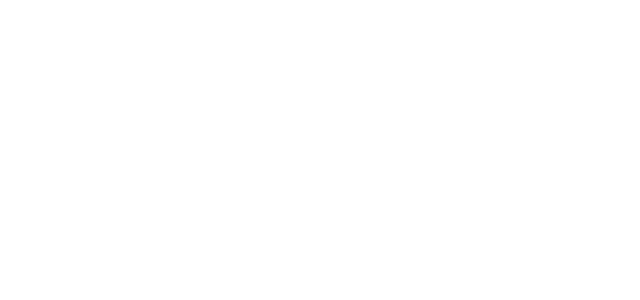
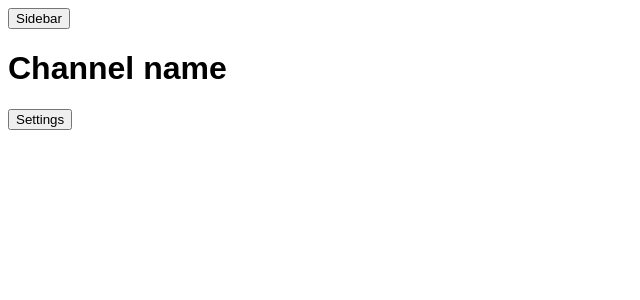
Before and after one commit to alexxbull/rpchat, a React (Create React App) app in the folder frontend/: page / in a window 1280 px wide. Shown: the top 300 px of the page, without its empty margins (0-640 px from the left). Built offline with nearby package versions, Linux system fonts and the light colour scheme.

Commit message:
added Toolbar component

```diff
--- a/frontend/src/App.js
+++ b/frontend/src/App.js
@@ -1,12 +1,13 @@
 import React from 'react';
 
 import Backdrop from './components/Backdrop/Backdrop.js'
-
+import Toolbar from './components/Toolbar/Toolbar.js'
 
 function App() {
   return (
     <div className="App">
       <Backdrop />
+      <Toolbar />
     </div>
   );
 }
--- /dev/null
+++ b/frontend/src/components/Toolbar/Toolbar.js
@@ -0,0 +1,13 @@
+import React from 'react'
+
+const Toolbar = props => {
+    return (
+        <div className="toolbar">
+            <button className="sidebar-btn">Sidebar</button>
+            <h1>Channel name</h1>
+            <button className="settings-btn">Settings</button>
+        </div>
+    )
+}
+
+export default Toolbar
```
